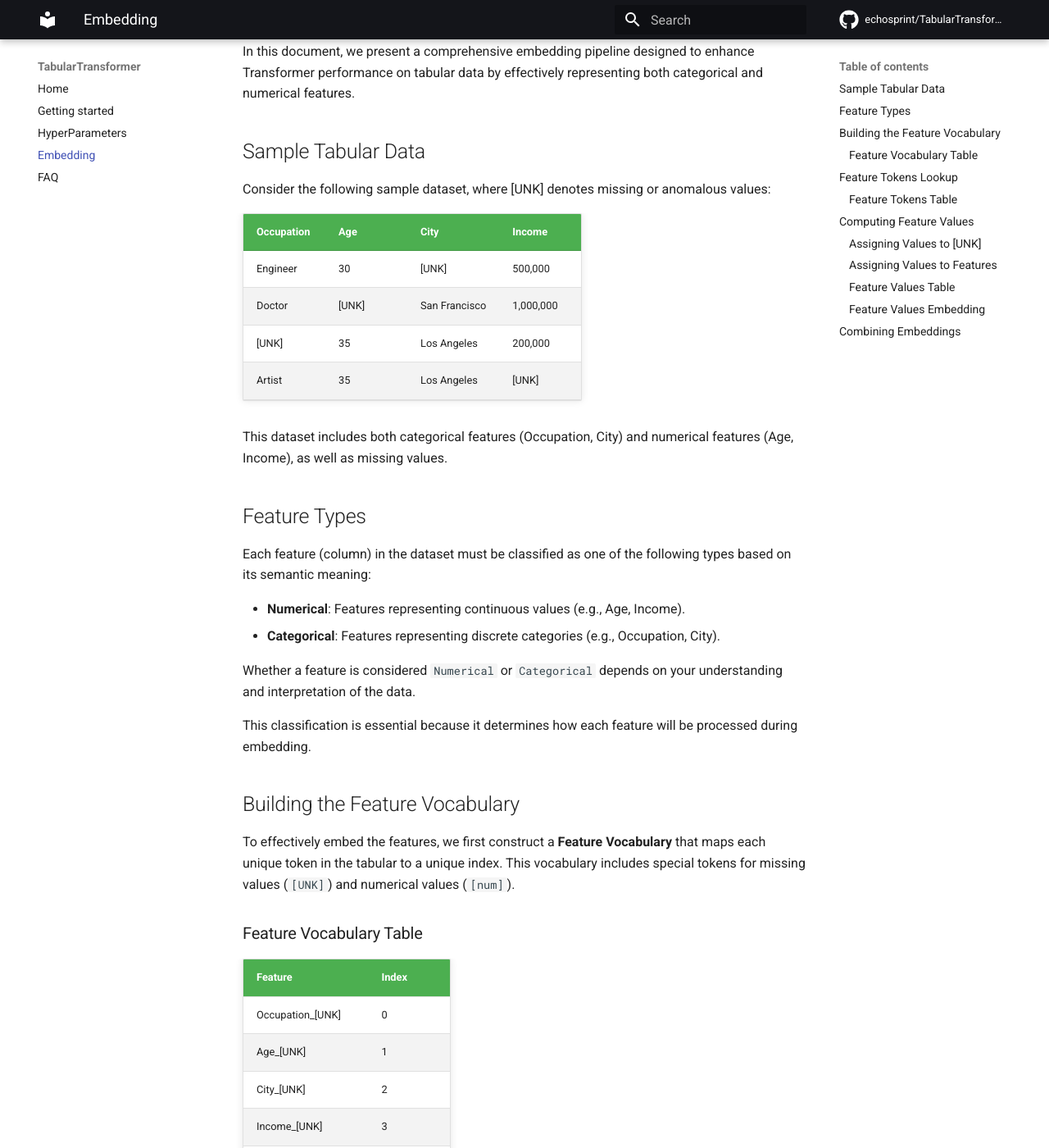
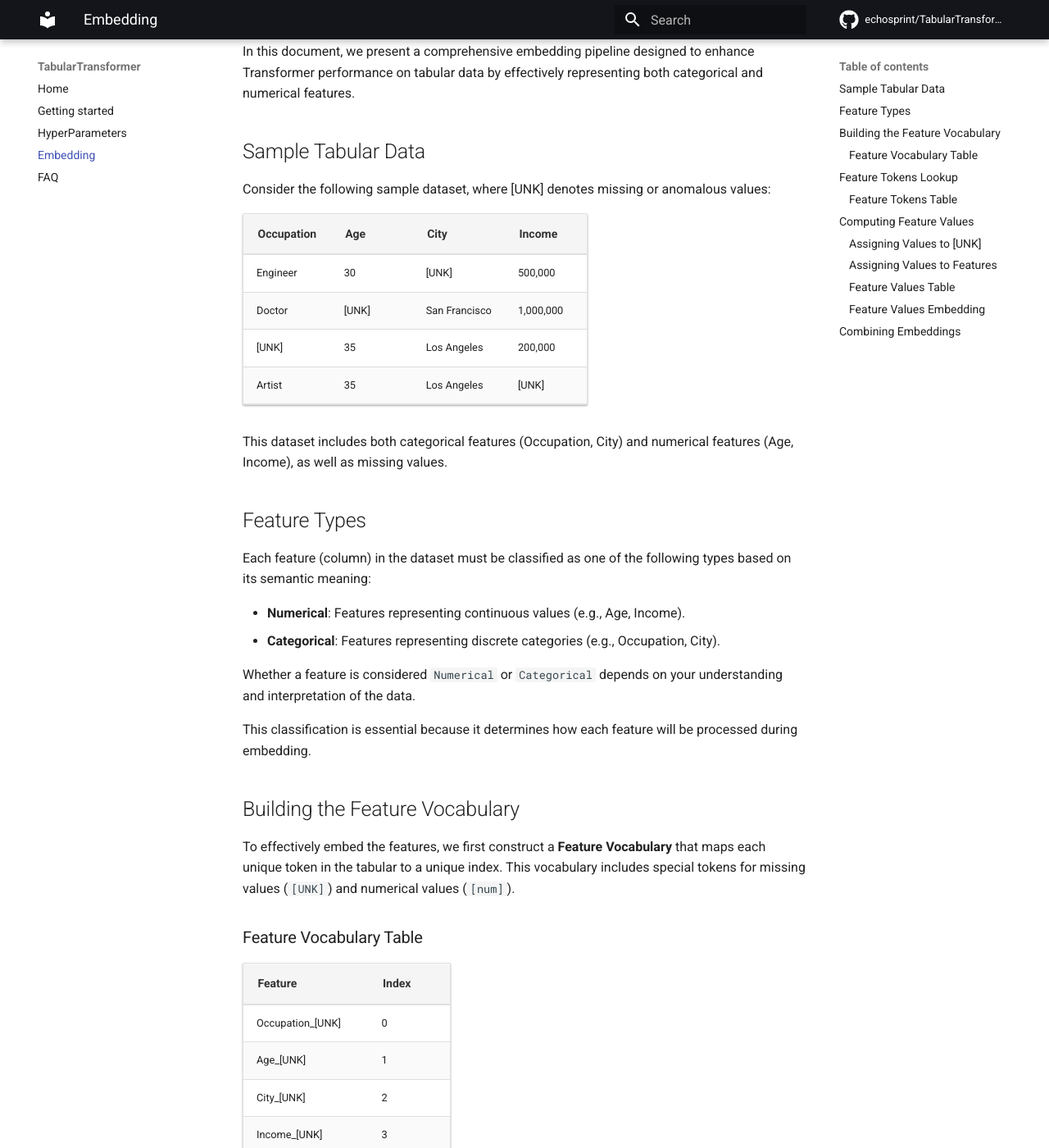
Before and after one commit to echosprint/TabularTransformer, an MkDocs documentation site: the page built from docs/embedding.md, in a window 1280 px wide and 1400 px high, scrolled down 315 px. Shown: the whole window at 82% size. Built offline with MkDocs 1.6.1 and Material for MkDocs 9.7.7, drawn with Linux system fonts in a browser that asks for light colours; comment, search, counter and statistics services are not loaded.

Commit message:
table style

```diff
--- a/docs/css/table.css
+++ b/docs/css/table.css
@@ -1,67 +1,69 @@
-/* Basic table styling for Colab-like appearance */
+/* Material-inspired table styling */
 table {
     border-collapse: collapse;
-    margin: 25px 0;
-    font-size: 16px;
+    margin: 15px 0;
+    font-size: 14px;
     font-family: 'Roboto', sans-serif;
     width: 100%;
     max-width: 100%;
-    background-color: #f9f9f9;
-    border-radius: 5px;
+    background-color: #ffffff; /* White background */
+    border-radius: 4px;
     overflow: hidden;
-    box-shadow: 0 0 10px rgba(0, 0, 0, 0.1);
+    box-shadow: 0 1px 3px rgba(0, 0, 0, 0.12), 0 1px 2px rgba(0, 0, 0, 0.24); /* Material-like shadow */
 }
 
 /* Header styling */
 table thead th {
-    background-color: #4caf50; /* Colab-like green header */
-    color: white;
+    background-color: #f5f5f5; /* Light grey background */
+    color: #333; /* Dark grey text */
     text-align: left;
-    padding: 12px 15px;
+    padding: 8px 10px;
     font-weight: bold;
+    font-size: 14px;
+    border-bottom: 2px solid #e0e0e0; /* Soft border for the header */
 }
 
 /* Table body rows */
 table tbody tr {
-    border-bottom: 1px solid #ddd;
+    border-bottom: 1px solid #e0e0e0; /* Light grey border between rows */
 }
 
-/* Zebra stripes on alternating rows */
+/* Zebra stripes for alternate rows */
 table tbody tr:nth-of-type(even) {
-    background-color: #f3f3f3;
+    background-color: #fafafa; /* Very light grey for zebra striping */
 }
 
 /* Table cells */
 table td, table th {
-    padding: 12px 15px;
+    padding: 8px 10px;
     text-align: left;
     vertical-align: middle;
 }
 
 /* Hover effect on rows */
 table tbody tr:hover {
-    background-color: #f1f1f1;
+    background-color: #f1f1f1; /* Subtle hover effect */
 }
 
-/* Make the table responsive on smaller screens */
+/* Make the table responsive */
 @media screen and (max-width: 768px) {
     table {
         width: 100%;
     }
 
     table thead {
-        display: none; /* Hide the header */
+        display: none; /* Hide the header on small screens */
     }
 
     table tbody tr {
         display: block;
-        margin-bottom: 20px;
+        margin-bottom: 10px;
     }
 
     table tbody tr td {
         display: block;
         text-align: right;
-        padding-left: 50%;
+        padding-left: 40%;
         position: relative;
     }
 
@@ -69,7 +71,7 @@ table tbody tr:hover {
         content: attr(data-label);
         position: absolute;
         left: 0;
-        padding-left: 15px;
+        padding-left: 10px;
         font-weight: bold;
         text-align: left;
     }
```
